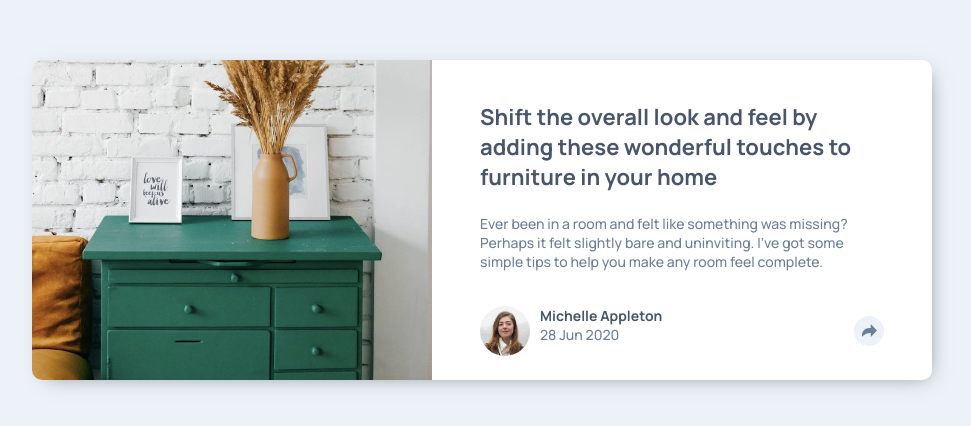
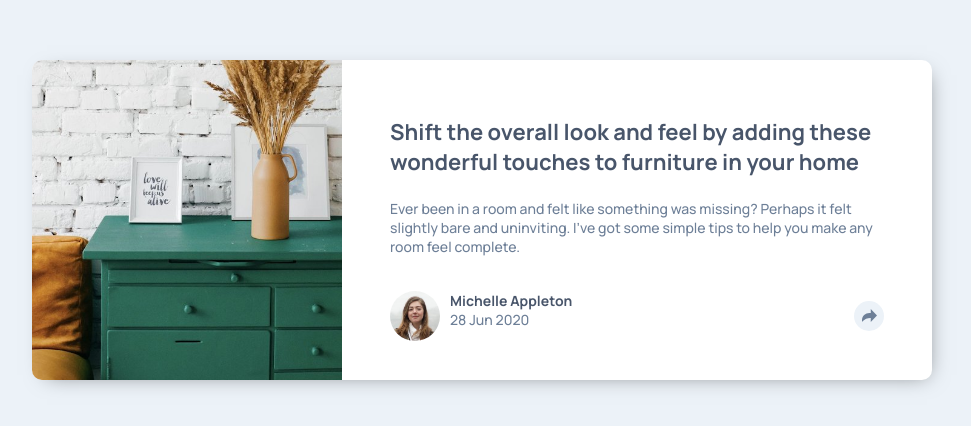
Before and after one commit to alfonsovgs/frontendmentor, a plain HTML site: page challenges/article-preview-component/public/index.html in a window 1536 px wide. Shown: the part 180-606 px from the top of the page, without its empty margins (286-1257 px from the left). Drawn offline with Linux system fonts and the light colour scheme.

Commit message:
image position fixed.

```diff
--- a/challenges/article-preview-component/public/css/styles.css
+++ b/challenges/article-preview-component/public/css/styles.css
@@ -12,9 +12,9 @@
 
 .card__picture {
   width: 100%;
-  height: 200px;
-  background-size: cover;
-  background-position: 0% 100%;
+  height: 210px;
+  object-fit: cover;
+  object-position: center top;
   border-top-right-radius: 10px;
   border-top-left-radius: 10px;
 }
@@ -71,8 +71,10 @@
   }
 
   .card__picture {
-    width: 400px;
+    width: 310px;
     height: 100%;
+    object-fit: cover;
+    object-position: center left;
     border-top-right-radius: 0px;
     border-top-left-radius: 10px;
     border-bottom-left-radius: 10px;
```
